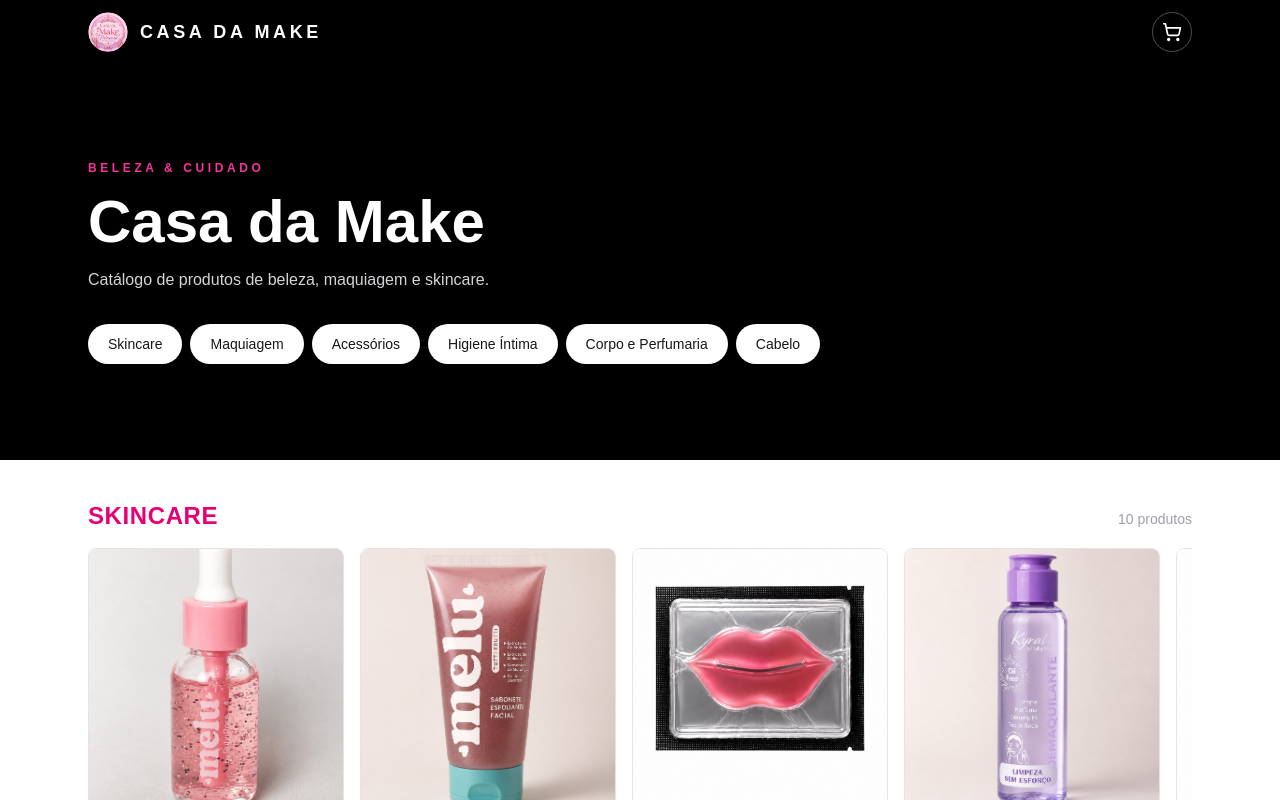
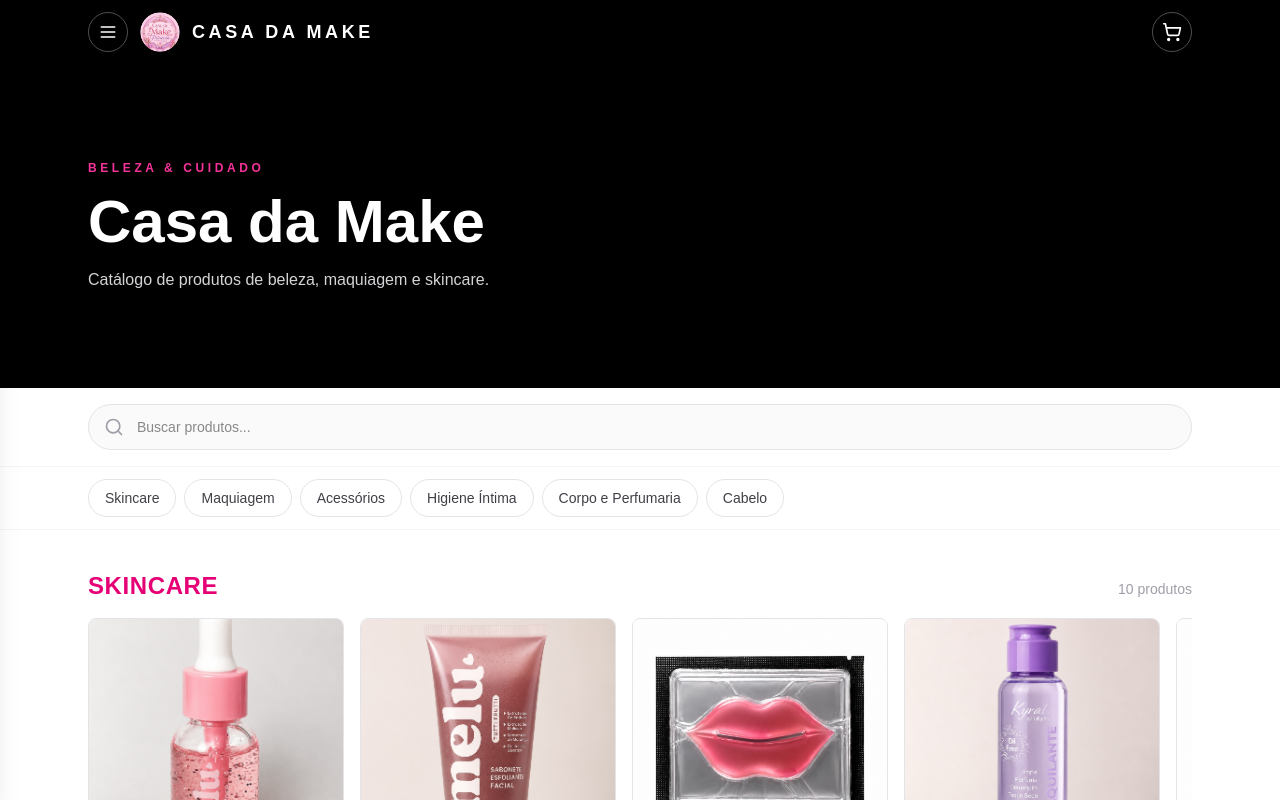
Before and after one commit to Ygxxrr/loja-beleza-catalogo, a Next.js app: page / in a window 1280 px wide. Shown: the top 800 px of the page. Built offline with nearby package versions, Linux system fonts and the light colour scheme.

Commit message:
Adiciona busca de produtos e menu lateral de categorias
Barra de pesquisa filtra produtos por nome, menu lateral acessível
pelo ícone hamburguer lista todas as categorias, e a navegação por
categorias volta a ser uma barra horizontal rolável abaixo do banner.

```diff
--- a/src/app/page.tsx
+++ b/src/app/page.tsx
@@ -1,13 +1,48 @@
+"use client";
+
+import { useMemo, useState } from "react";
 import products from "@/data/products.json";
 import { Hero } from "@/components/Hero";
+import { SearchBar } from "@/components/SearchBar";
+import { CategoryNav } from "@/components/CategoryNav";
 import { CategorySection } from "@/components/CategorySection";
+import { ProductCard } from "@/components/ProductCard";
 
 export default function Home() {
+  const [search, setSearch] = useState("");
   const categories = Array.from(new Set(products.map((p) => p.category)));
+
+  const searchResults = useMemo(() => {
+    const term = search.trim().toLowerCase();
+    if (!term) return null;
+    return products.filter((p) => p.name.toLowerCase().includes(term));
+  }, [search]);
 
   return (
     <>
-      <Hero categories={categories} />
+      <Hero />
+      <SearchBar value={search} onChange={setSearch} />
+
+      {searchResults ? (
+        <main className="flex-1 px-4 py-10 sm:px-6">
+          <div className="mx-auto max-w-6xl">
+            <h2 className="mb-4 text-xl font-bold uppercase tracking-wide text-pink-600 sm:text-2xl">
+              Resultados da busca
+            </h2>
+            {searchResults.length === 0 ? (
+              <p className="text-zinc-500">Nenhum produto encontrado.</p>
+            ) : (
+              <div className="grid grid-cols-1 gap-4 sm:grid-cols-2 lg:grid-cols-3 xl:grid-cols-4">
+                {searchResults.map((product) => (
+                  <ProductCard key={product.id} product={product} />
+                ))}
+              </div>
+            )}
+          </div>
+        </main>
+      ) : (
+        <>
+          <CategoryNav categories={categories} />
           <main id="catalogo" className="flex-1 scroll-mt-28">
             {categories.map((category) => (
               <CategorySection
@@ -18,5 +53,7 @@ export default function Home() {
             ))}
           </main>
         </>
+      )}
+    </>
   );
 }
--- /dev/null
+++ b/src/components/CategoryNav.tsx
@@ -0,0 +1,19 @@
+import { slugify } from "@/lib/slug";
+
+export function CategoryNav({ categories }: { categories: string[] }) {
+  return (
+    <nav className="sticky top-[60px] z-10 overflow-x-auto border-b border-zinc-100 bg-white/95 backdrop-blur">
+      <div className="mx-auto flex max-w-6xl gap-2 px-4 py-3 sm:px-6">
+        {categories.map((category) => (
+          <a
+            key={category}
+            href={`#${slugify(category)}`}
+            className="whitespace-nowrap rounded-full border border-zinc-200 px-4 py-2 text-sm font-medium text-zinc-700 transition-colors hover:border-pink-600 hover:text-pink-600"
+          >
+            {category}
+          </a>
+        ))}
+      </div>
+    </nav>
+  );
+}
--- a/src/components/Header.tsx
+++ b/src/components/Header.tsx
@@ -1,16 +1,43 @@
 "use client";
 
+import { useState } from "react";
 import Image from "next/image";
 import Link from "next/link";
+import products from "@/data/products.json";
 import { useCart } from "@/context/CartContext";
 import { storeConfig } from "@/config/store";
+import { Sidebar } from "@/components/Sidebar";
 
 export function Header() {
   const { totalItems } = useCart();
+  const [menuOpen, setMenuOpen] = useState(false);
+  const categories = Array.from(new Set(products.map((p) => p.category)));
 
   return (
     <header className="sticky top-0 z-20 bg-black text-white">
       <div className="mx-auto flex max-w-6xl items-center justify-between px-4 py-3 sm:px-6">
+        <div className="flex items-center gap-3">
+          <button
+            onClick={() => setMenuOpen(true)}
+            aria-label="Abrir menu"
+            className="flex h-10 w-10 items-center justify-center rounded-full border border-white/30 transition-colors hover:border-pink-500 hover:text-pink-500"
+          >
+            <svg
+              xmlns="http://www.w3.org/2000/svg"
+              viewBox="0 0 24 24"
+              fill="none"
+              stroke="currentColor"
+              strokeWidth={2}
+              strokeLinecap="round"
+              strokeLinejoin="round"
+              className="h-5 w-5"
+            >
+              <path d="M4 6h16" />
+              <path d="M4 12h16" />
+              <path d="M4 18h16" />
+            </svg>
+          </button>
+
           <Link href="/" className="flex items-center gap-3">
             <Image
               src="/logo-make.png"
@@ -23,6 +50,8 @@ export function Header() {
               {storeConfig.name}
             </span>
           </Link>
+        </div>
+
         <Link
           href="/carrinho"
           aria-label="Carrinho"
@@ -49,6 +78,12 @@ export function Header() {
           )}
         </Link>
       </div>
+
+      <Sidebar
+        categories={categories}
+        open={menuOpen}
+        onClose={() => setMenuOpen(false)}
+      />
     </header>
   );
 }
--- a/src/components/Hero.tsx
+++ b/src/components/Hero.tsx
@@ -1,7 +1,6 @@
-import { slugify } from "@/lib/slug";
 import { storeConfig } from "@/config/store";
 
-export function Hero({ categories }: { categories: string[] }) {
+export function Hero() {
   return (
     <section className="bg-black text-white">
       <div className="mx-auto flex max-w-6xl flex-col items-start gap-4 px-4 py-16 sm:px-6 sm:py-24">
@@ -10,18 +9,6 @@ export function Hero({ categories }: { categories: string[] }) {
         </span>
         <h1 className="text-4xl font-bold sm:text-6xl">{storeConfig.name}</h1>
         <p className="max-w-md text-zinc-300">{storeConfig.description}</p>
-
-        <div className="mt-4 flex flex-wrap gap-2">
-          {categories.map((category) => (
-            <a
-              key={category}
-              href={`#${slugify(category)}`}
-              className="whitespace-nowrap rounded-full bg-white px-5 py-2.5 text-sm font-medium text-zinc-900 transition-colors hover:bg-pink-600 hover:text-white"
-            >
-              {category}
-            </a>
-          ))}
-        </div>
       </div>
     </section>
   );
--- /dev/null
+++ b/src/components/SearchBar.tsx
@@ -0,0 +1,38 @@
+"use client";
+
+export function SearchBar({
+  value,
+  onChange,
+}: {
+  value: string;
+  onChange: (value: string) => void;
+}) {
+  return (
+    <div className="border-b border-zinc-100 bg-white">
+      <div className="mx-auto max-w-6xl px-4 py-4 sm:px-6">
+        <div className="relative">
+          <svg
+            xmlns="http://www.w3.org/2000/svg"
+            viewBox="0 0 24 24"
+            fill="none"
+            stroke="currentColor"
+            strokeWidth={2}
+            strokeLinecap="round"
+            strokeLinejoin="round"
+            className="pointer-events-none absolute left-4 top-1/2 h-5 w-5 -translate-y-1/2 text-zinc-400"
+          >
+            <circle cx="11" cy="11" r="8" />
+            <path d="m21 21-4.3-4.3" />
+          </svg>
+          <input
+            type="text"
+            value={value}
+            onChange={(e) => onChange(e.target.value)}
+            placeholder="Buscar produtos..."
+            className="w-full rounded-full border border-zinc-200 bg-zinc-50 py-3 pl-12 pr-4 text-sm text-zinc-900 outline-none transition-colors focus:border-pink-600"
+          />
+        </div>
+      </div>
+    </div>
+  );
+}
--- /dev/null
+++ b/src/components/Sidebar.tsx
@@ -0,0 +1,55 @@
+"use client";
+
+import Link from "next/link";
+import { slugify } from "@/lib/slug";
+
+export function Sidebar({
+  categories,
+  open,
+  onClose,
+}: {
+  categories: string[];
+  open: boolean;
+  onClose: () => void;
+}) {
+  return (
+    <>
+      <div
+        className={`fixed inset-0 z-30 bg-black/60 transition-opacity ${
+          open ? "opacity-100" : "pointer-events-none opacity-0"
+        }`}
+        onClick={onClose}
+      />
+
+      <aside
+        className={`fixed left-0 top-0 z-40 h-full w-72 bg-black text-white shadow-xl transition-transform ${
+          open ? "translate-x-0" : "-translate-x-full"
+        }`}
+      >
+        <div className="flex items-center justify-between border-b border-white/10 px-6 py-4">
+          <span className="text-sm font-bold uppercase tracking-[0.2em]">Categorias</span>
+          <button
+            onClick={onClose}
+            aria-label="Fechar menu"
+            className="text-2xl text-white hover:text-pink-500"
+          >
+            ×
+          </button>
+        </div>
+
+        <nav className="flex flex-col gap-1 p-4">
+          {categories.map((category) => (
+            <Link
+              key={category}
+              href={`/#${slugify(category)}`}
+              onClick={onClose}
+              className="rounded-lg px-4 py-3 text-sm font-medium uppercase tracking-wide text-zinc-200 transition-colors hover:bg-white/10 hover:text-pink-500"
+            >
+              {category}
+            </Link>
+          ))}
+        </nav>
+      </aside>
+    </>
+  );
+}
```
Lines whose indentation alone changed are shown as unchanged.
